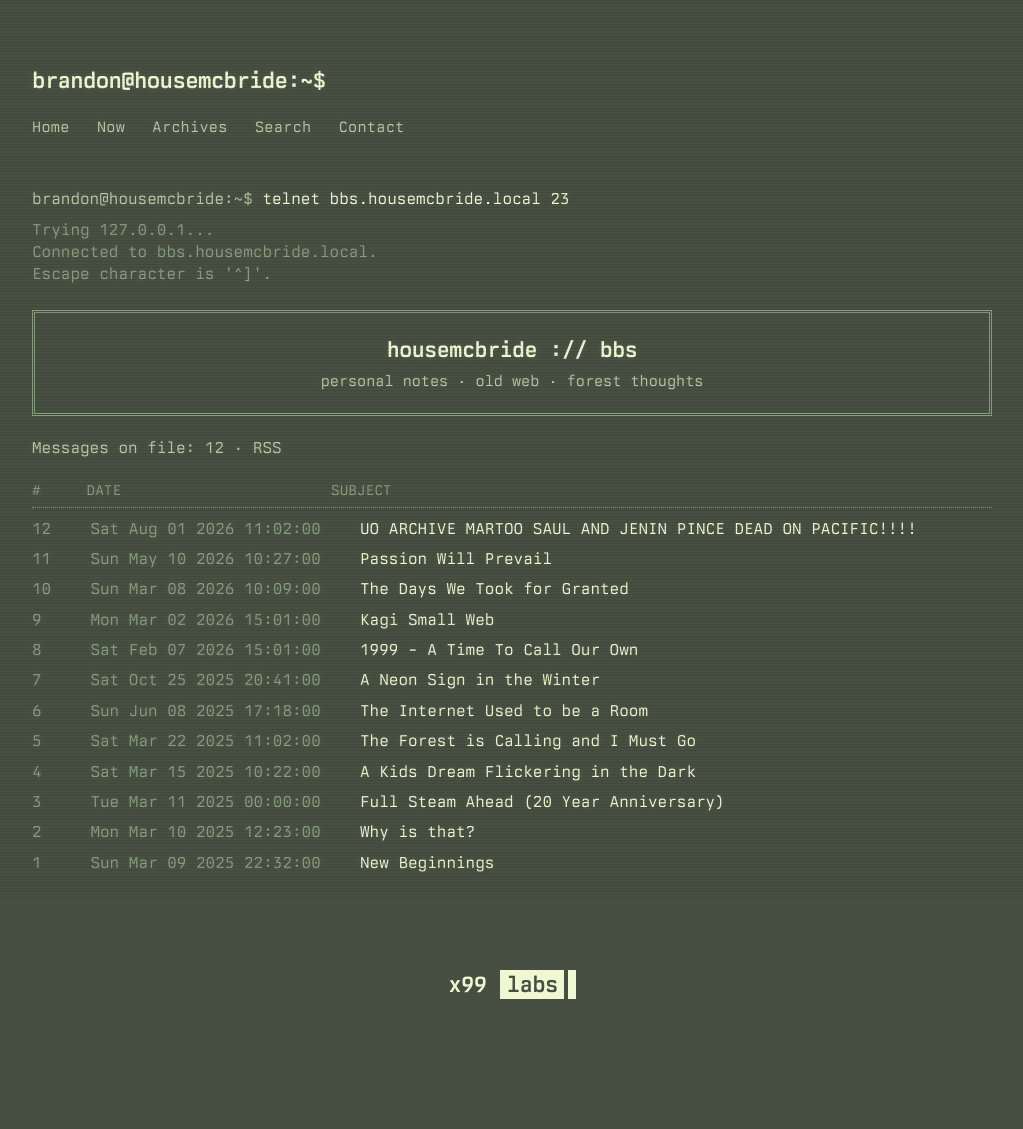
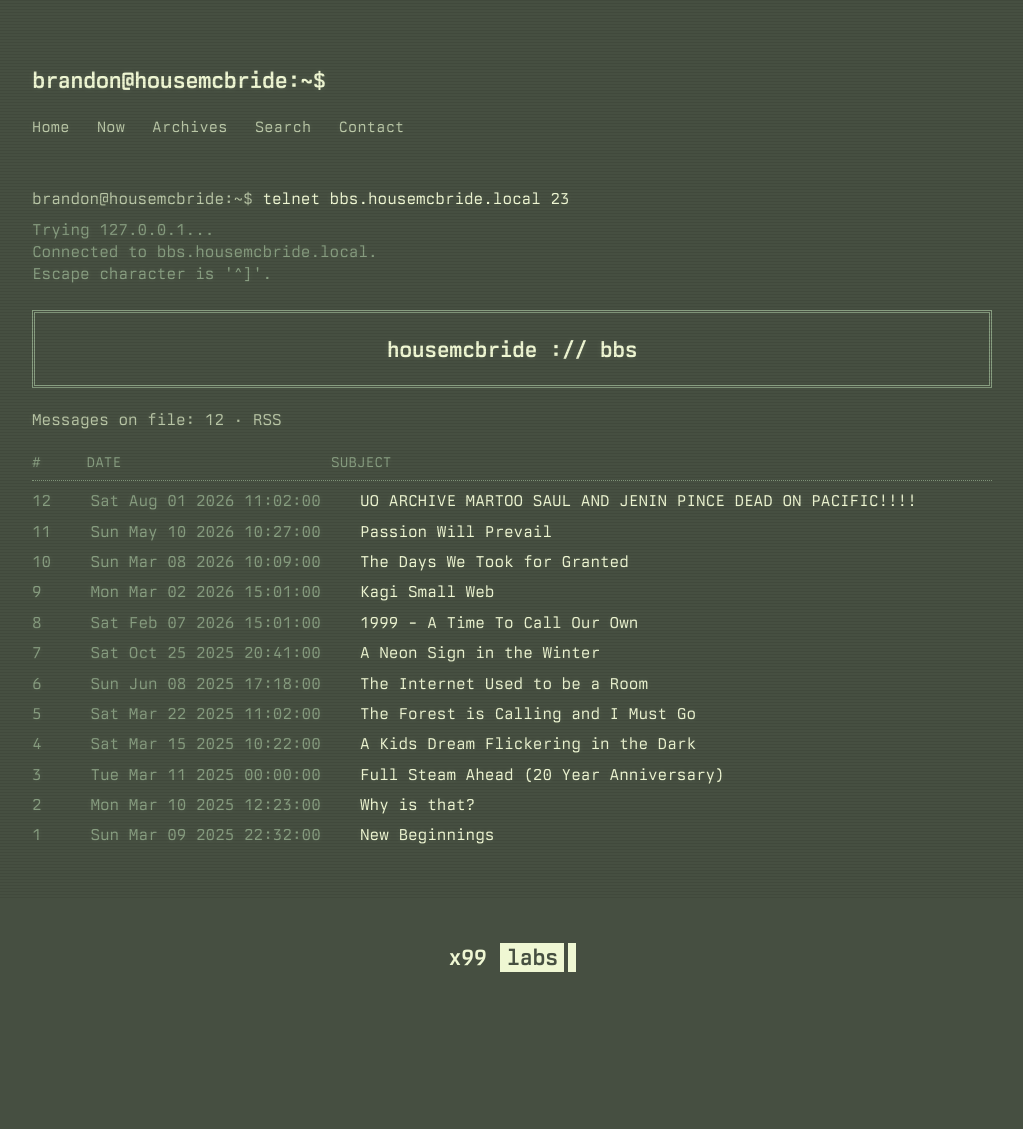
Before and after one commit to bmcbride-op/bmcbride-op.github.io, a Jekyll site: the page built from index.html, in a window 1280 px wide. Shown: the whole page, without its empty margins (128-1151 px from the left). Built offline with Jekyll 4.4.1, drawn with Linux system fonts in a browser that asks for light colours; some web fonts are replaced; after the commit the page ends 1102 px from its top, so only the background shows below that.

Commit message:
Remove subtitle from bbs banner
Removed the subtitle from the banner section.

```diff
--- a/index.html
+++ b/index.html
@@ -12,7 +12,6 @@ title: Brandon McBride
 
 <div class="bbs-banner">
   <p class="bbs-title">housemcbride :// bbs</p>
-  <p class="bbs-sub">personal notes · old web · forest thoughts</p>
 </div>
 
 <p class="bbs-status">
```
